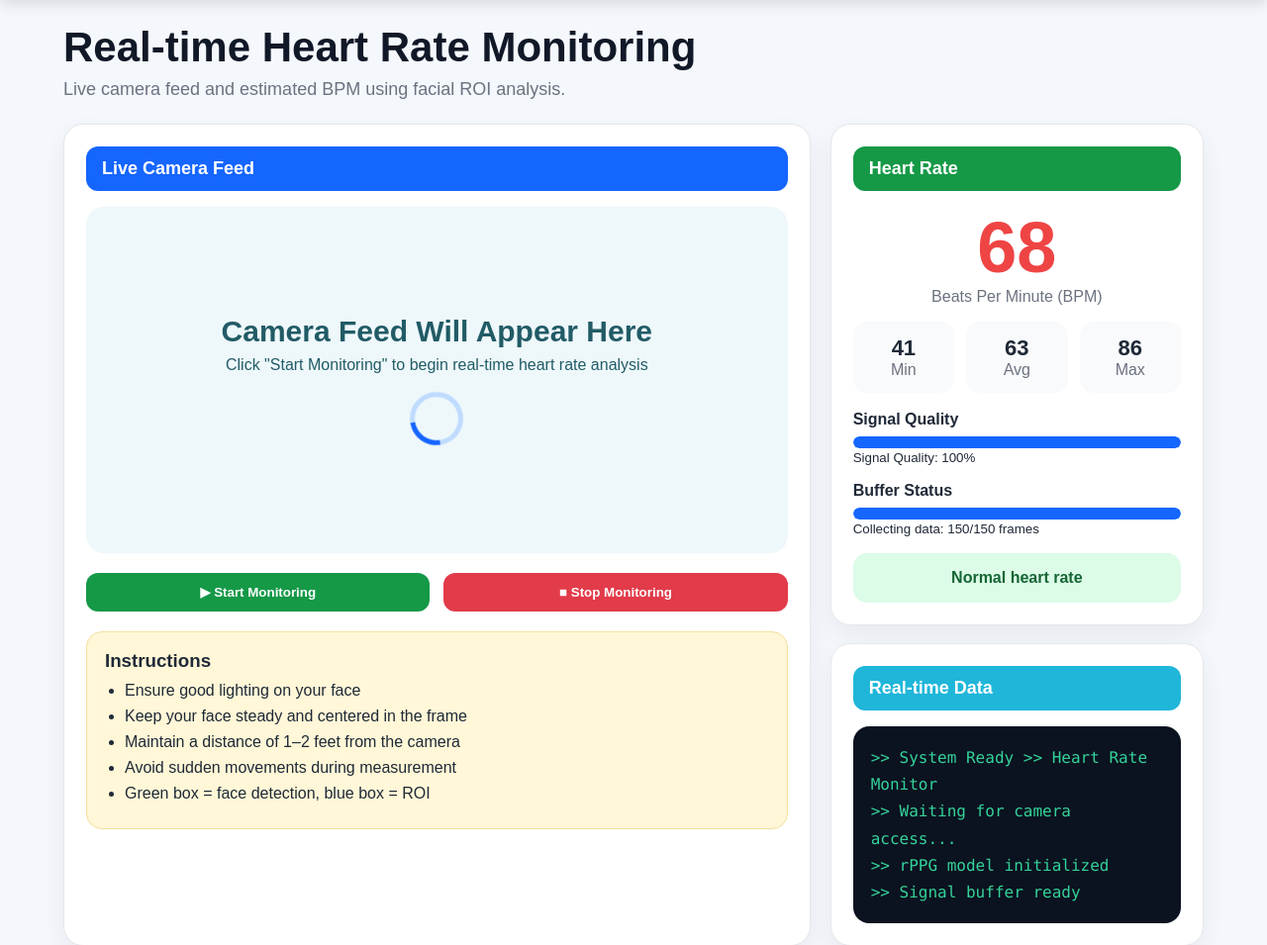
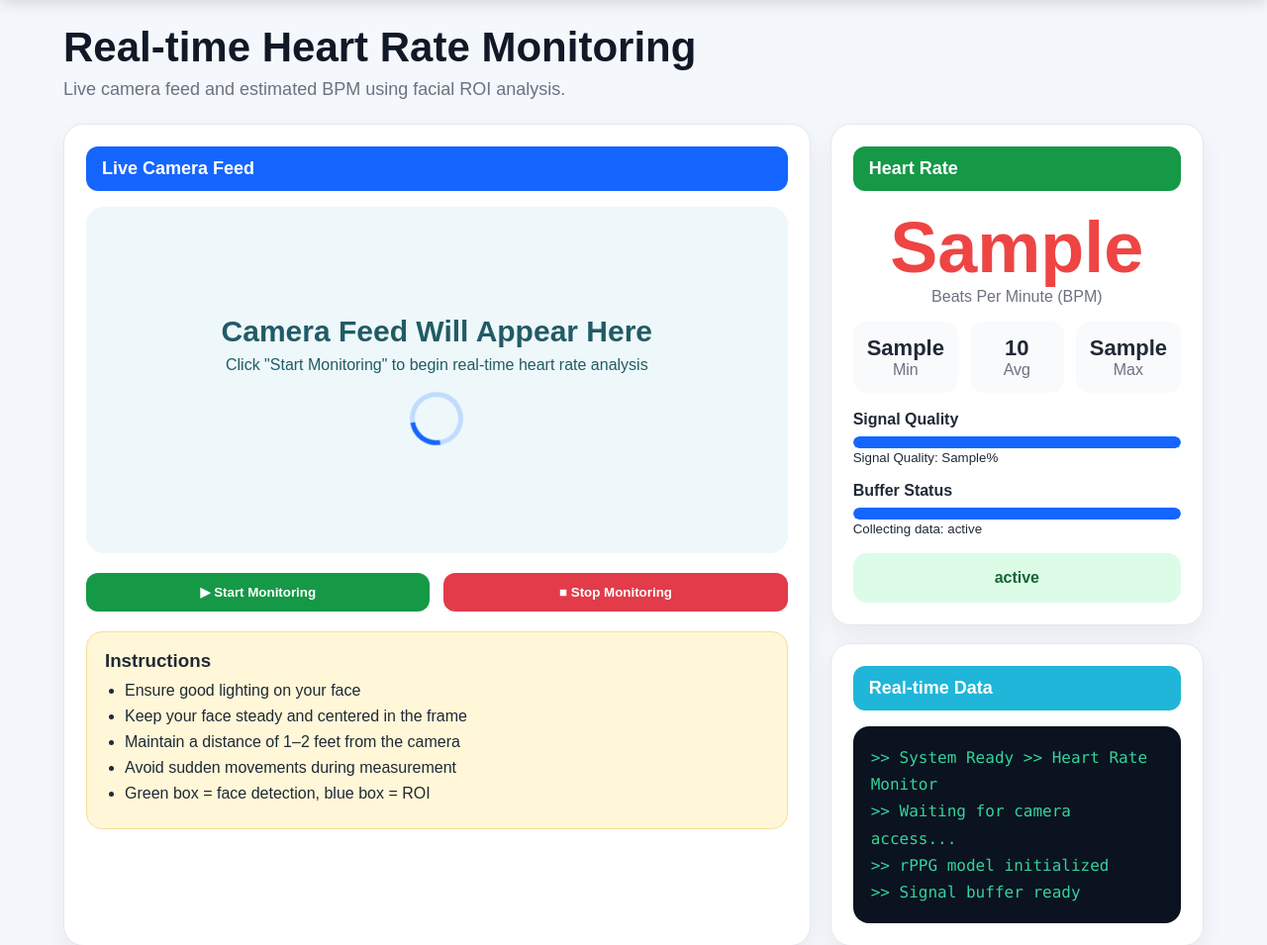
Before and after one commit to Hyihuiowwwii/SmartHire-rPPG-DL, a Flask app: template templates/monitor.html in a window 1280 px wide. Shown: the part 56-1011 px from the top of the page at 99% size. Run offline with Flask 3, Linux system fonts and the light colour scheme; the template is opened without the code that fills it: most values are stand-ins (such as "Sample title", 1, 10 or a date in 2020).

Commit message:
Update monitor.html

```diff
--- a/templates/monitor.html
+++ b/templates/monitor.html
@@ -11,7 +11,9 @@
         <div class="panel-title blue-title">Live Camera Feed</div>
 
         <div class="camera-box">
-            <div class="camera-placeholder">
+            <video id="webcam" autoplay playsinline style="display:none; width:100%; max-height:420px; border-radius:16px;"></video>
+
+            <div class="camera-placeholder" id="cameraPlaceholder">
                 <h3>Camera Feed Will Appear Here</h3>
                 <p>Click "Start Monitoring" to begin real-time heart rate analysis</p>
                 <div class="loader"></div>
@@ -19,8 +21,8 @@
         </div>
 
         <div class="monitor-buttons">
-            <button class="btn btn-success">▶ Start Monitoring</button>
-            <button class="btn btn-danger">■ Stop Monitoring</button>
+            <button class="btn btn-success" id="startBtn">▶ Start Monitoring</button>
+            <button class="btn btn-danger" id="stopBtn">■ Stop Monitoring</button>
         </div>
 
         <div class="instructions">
@@ -38,33 +40,37 @@
     <div class="side-stats">
         <div class="stat-card">
             <div class="panel-title green-title">Heart Rate</div>
-            <div class="bpm-number">68</div>
+            <div class="bpm-number">{{ monitor_data.current_bpm }}</div>
             <p>Beats Per Minute (BPM)</p>
 
             <div class="triple-stats">
-                <div><strong>41</strong><span>Min</span></div>
-                <div><strong>63</strong><span>Avg</span></div>
-                <div><strong>86</strong><span>Max</span></div>
+                <div><strong>{{ monitor_data.min_bpm }}</strong><span>Min</span></div>
+                <div><strong>{{ monitor_data.avg_bpm }}</strong><span>Avg</span></div>
+                <div><strong>{{ monitor_data.max_bpm }}</strong><span>Max</span></div>
             </div>
 
             <div class="progress-block">
                 <label>Signal Quality</label>
-                <div class="progress"><div class="progress-fill" style="width:100%"></div></div>
-                <small>Signal Quality: 100%</small>
+                <div class="progress">
+                    <div class="progress-fill" style="width:{{ monitor_data.signal_quality }}%"></div>
+                </div>
+                <small>Signal Quality: {{ monitor_data.signal_quality }}%</small>
             </div>
 
             <div class="progress-block">
                 <label>Buffer Status</label>
-                <div class="progress cyan"><div class="progress-fill" style="width:100%"></div></div>
-                <small>Collecting data: 150/150 frames</small>
+                <div class="progress cyan">
+                    <div class="progress-fill" style="width:100%"></div>
+                </div>
+                <small>Collecting data: {{ monitor_data.buffer_status }}</small>
             </div>
 
-            <div class="status-box success-status">Normal heart rate</div>
+            <div class="status-box success-status">{{ monitor_data.status_text }}</div>
         </div>
 
         <div class="panel">
             <div class="panel-title cyan-title">Real-time Data</div>
-            <div class="console-box">
+            <div class="console-box" id="consoleBox">
                 <p>>> System Ready >> Heart Rate Monitor</p>
                 <p>>> Waiting for camera access...</p>
                 <p>>> rPPG model initialized</p>
```
